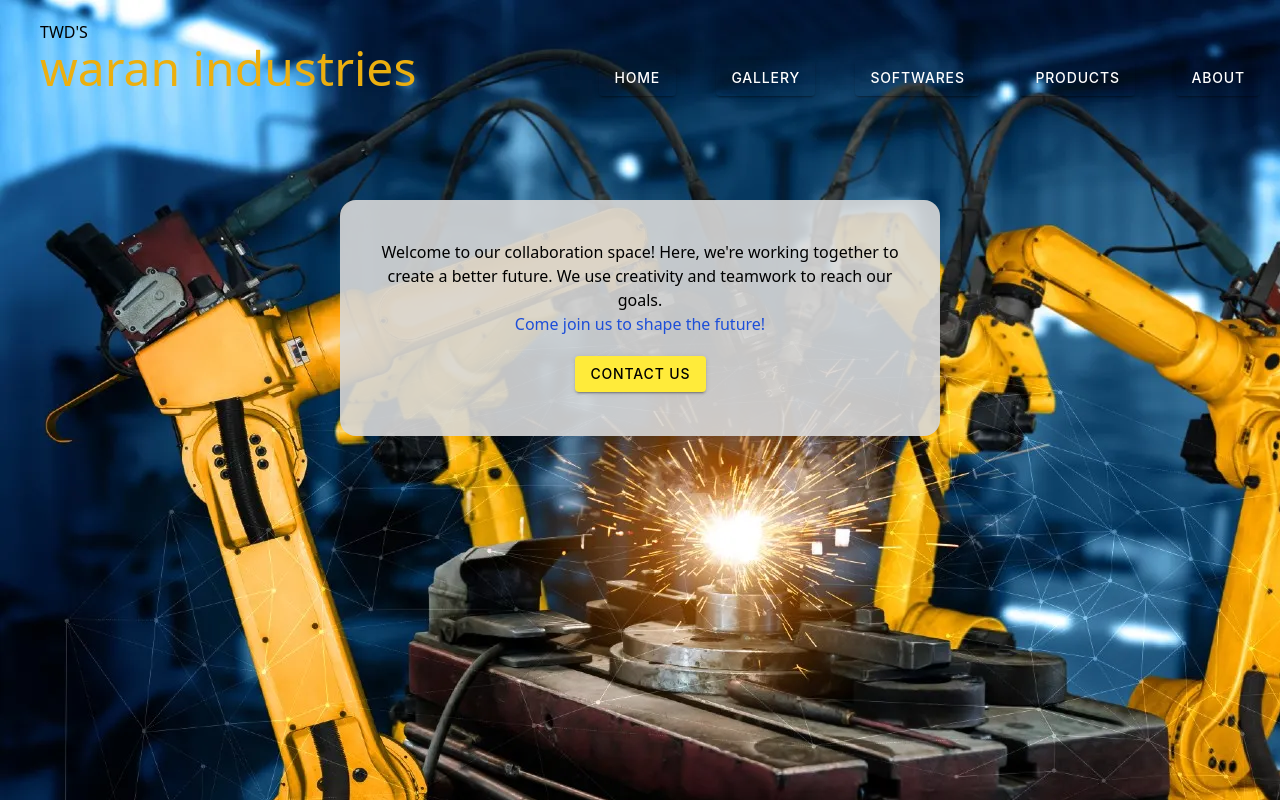
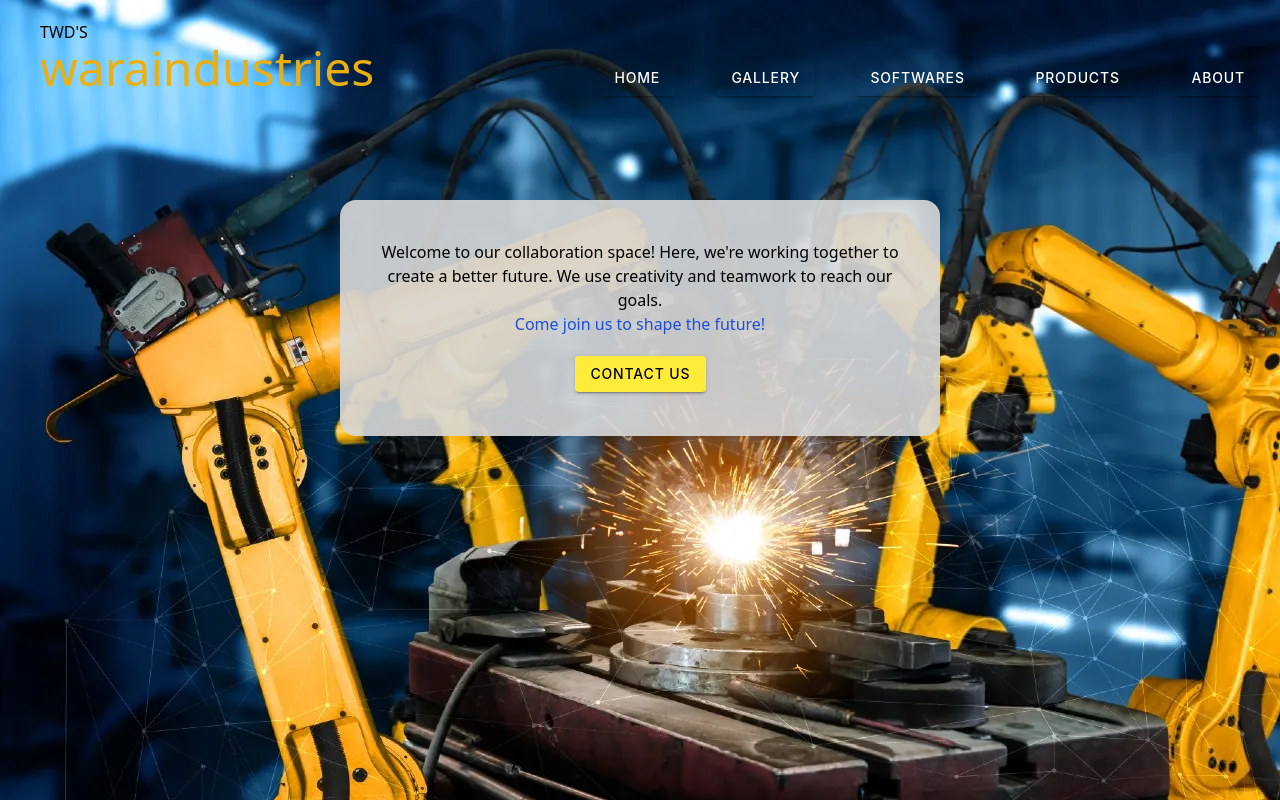
Before and after one commit to tuddiesgames/waran_industries, a React (Create React App) app: page / in a window 1280 px wide. Shown: the top 800 px of the page. Built offline with nearby package versions, Linux system fonts and the light colour scheme.

Commit message:
Checking live update

```diff
--- a/package.json
+++ b/package.json
@@ -1,4 +1,5 @@
 {
+  "homepage": "https://tuddiesgames.github.io/waran_industries",
   "name": "waran_industries",
   "version": "0.1.0",
   "private": true,
@@ -16,6 +17,8 @@
   },
   "scripts": {
     "start": "react-scripts start",
+    "predeploy": "npm run build",
+    "deploy": "gh-pages -d build",
     "build": "react-scripts build",
     "test": "react-scripts test",
     "eject": "react-scripts eject"
--- a/src/common/Header.tsx
+++ b/src/common/Header.tsx
@@ -40,7 +40,7 @@ const Header = () => {
         <div className={`flex justify-between fixed w-full top-0 transition-all duration-300 `}>
             <div className="mt-5">
                 <h2 className='sizw-2'>{Name}</h2>
-                <h1 className='text-5xl' style={{ color: '#ECAF0F' }}>waran industries</h1>
+                <h1 className='text-5xl' style={{ color: '#ECAF0F' }}>waraindustries</h1>
             </div>
             {
                 isHeaderVisible ? (
```
